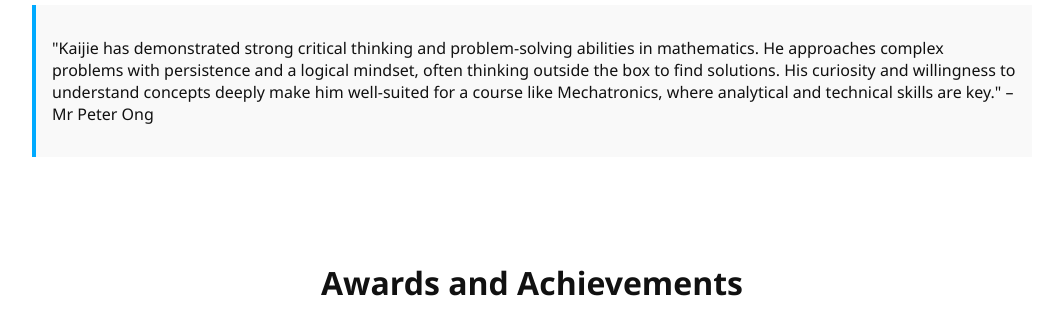
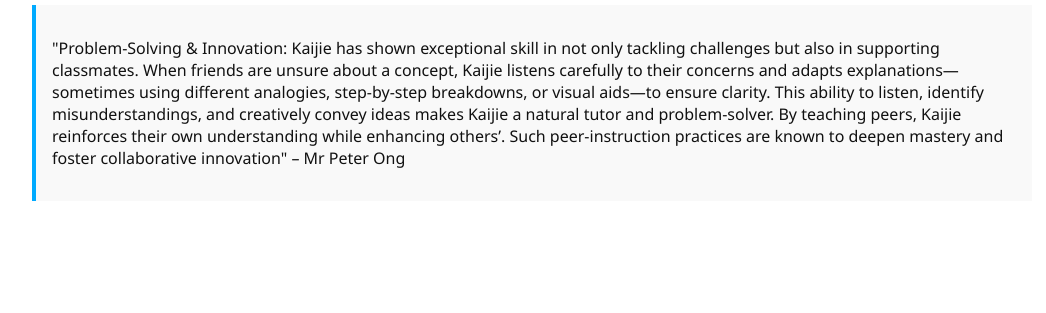
Before and after one commit to k4i-j/kaijie-portfolio, a plain HTML site: page index.html in a window 1280 px wide. Shown: the part 1326-1639 px from the top of the page, without its empty margins (108-1154 px from the left). Drawn offline with Linux system fonts and the light colour scheme.

Commit message:
Update index.html

```diff
--- a/index.html
+++ b/index.html
@@ -45,7 +45,7 @@
       <p>"Kaijie is a natural leader who carries himself with confidence, clarity, and empathy. He takes initiative, communicates effectively, and often steps up to guide and support his peers. Whether it's in class discussions or group projects, Kaijie consistently shows responsibility, maturity, and a strong sense of direction. I’m confident these qualities will serve him well in a dynamic course like Mechatronics."– Mr Winston Chew</p>
     </div>
     <div class="testimonial">
-      <p>"Kaijie has demonstrated strong critical thinking and problem-solving abilities in mathematics. He approaches complex problems with persistence and a logical mindset, often thinking outside the box to find solutions. His curiosity and willingness to understand concepts deeply make him well-suited for a course like Mechatronics, where analytical and technical skills are key." – Mr Peter Ong</p>
+      <p>"Problem‑Solving & Innovation: Kaijie has shown exceptional skill in not only tackling challenges but also in supporting classmates. When friends are unsure about a concept, Kaijie listens carefully to their concerns and adapts explanations—sometimes using different analogies, step‑by‑step breakdowns, or visual aids—to ensure clarity. This ability to listen, identify misunderstandings, and creatively convey ideas makes Kaijie a natural tutor and problem‑solver. By teaching peers, Kaijie reinforces their own understanding while enhancing others’. Such peer‑instruction practices are known to deepen mastery and foster collaborative innovation" – Mr Peter Ong</p>
     </div>
   </section>
 
```
